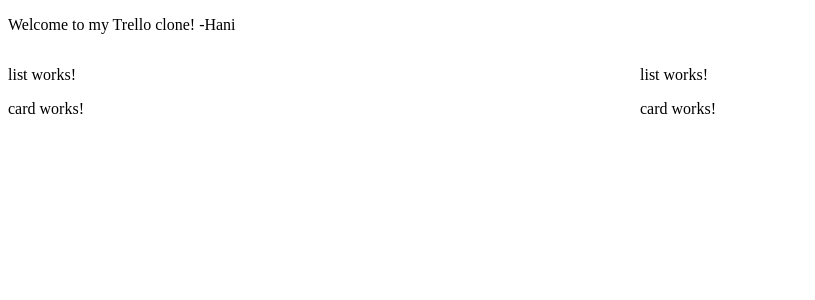
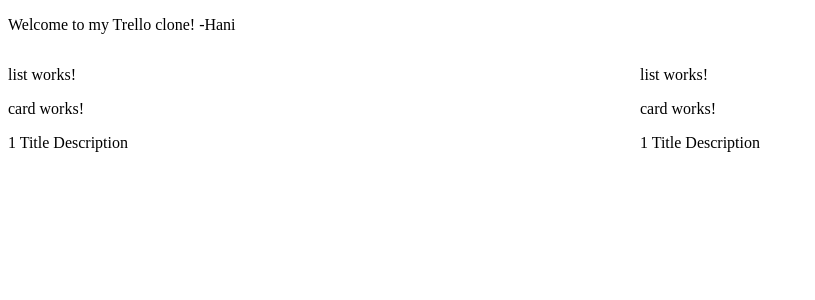
Before and after one commit to batibot323/trello-clone-angular, an Angular app: page / in a window 1280 px wide. Shown: the top 300 px of the page, without its empty margins (0-815 px from the left). Built offline with nearby package versions, Linux system fonts and the light colour scheme.

Commit message:
Checked to see properties are bound through interpolation.

```diff
--- a/src/app/card/card.component.html
+++ b/src/app/card/card.component.html
@@ -1 +1,2 @@
 <p>card works!</p>
+<p>{{id}} {{title}} {{description}}</p>
```
